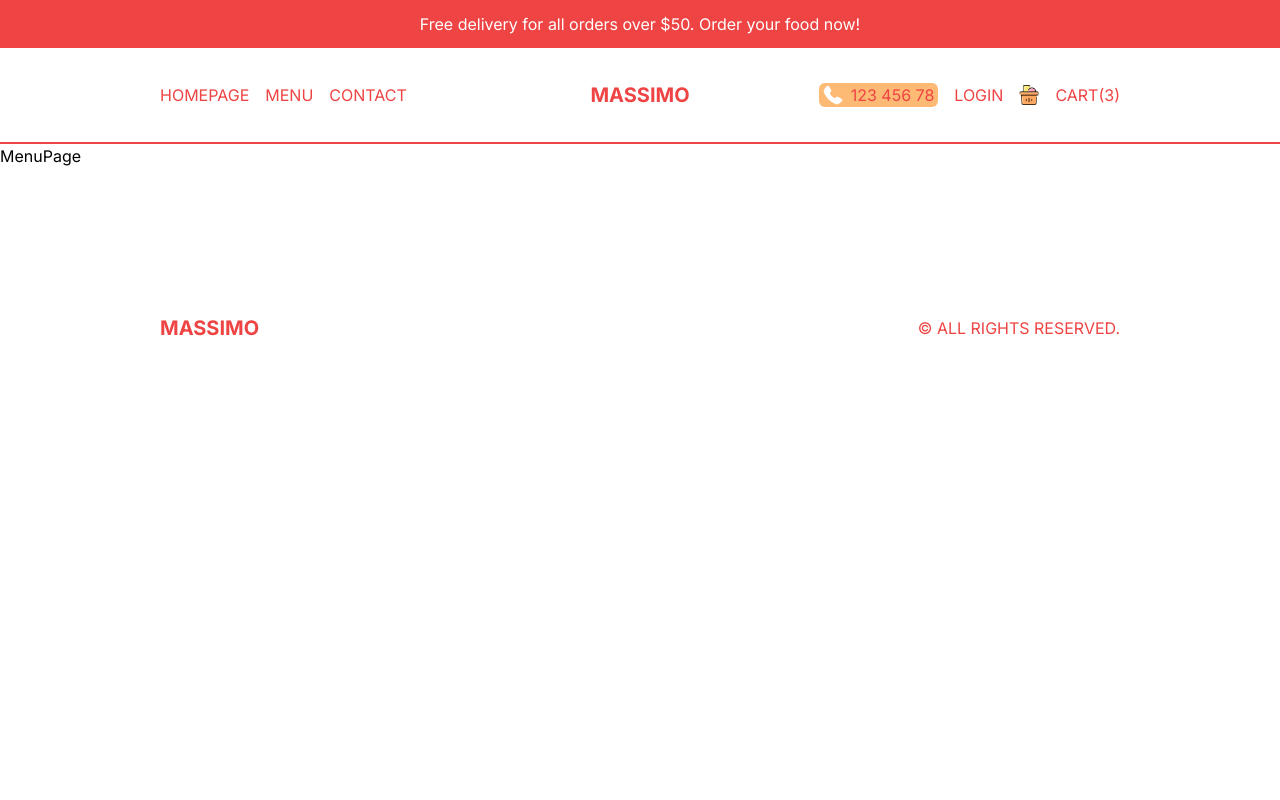
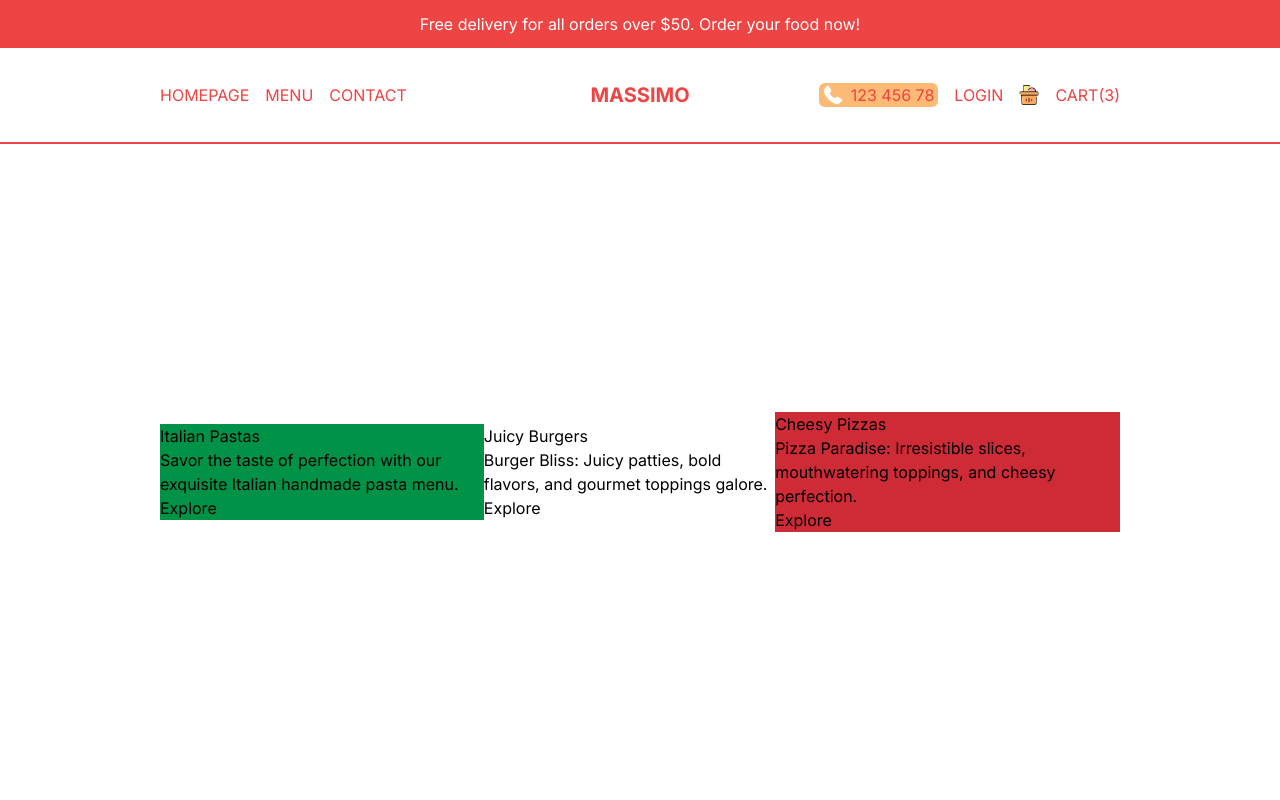
Before and after one commit to walass1980/FoodOrdering-fronend, a Next.js app: page /menu in a window 1280 px wide. Shown: the top 800 px of the page. Built offline with nearby package versions, Linux system fonts and the light colour scheme.

Commit message:
adding menupage

```diff
--- a/src/app/menu/page.tsx
+++ b/src/app/menu/page.tsx
@@ -1,8 +1,25 @@
+import { menu } from '@/data'
+import Link from 'next/link'
 import React from 'react'
 
 const MenuPage= () => {
   return (
-    <div>MenuPage</div>
+    <div className='p-4 lg:p-40 h-[calc(100vh-6rem)] md:h-[calc(100vh-9rem)] flex flex-col md:flex-row items-center'>
+    {menu.map(category=>(
+     <Link href={category.slug}
+     key={category.id}
+     className=''
+     style={{backgroundImage:`url(${category.img})`}}>
+      <div className=''>
+        <div className=''>
+          <h1>{category.title}</h1>
+          <p>{category.desc}</p>
+          <button className=''>Explore</button>
+        </div>
+      </div>
+     </Link>
+    ))}
+    </div>
   )
 }
 
```
Also changed, not shown: 2 other files (tests, documents, lock files or other folders).
